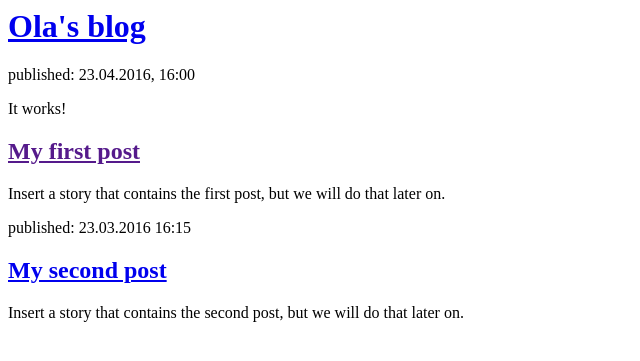
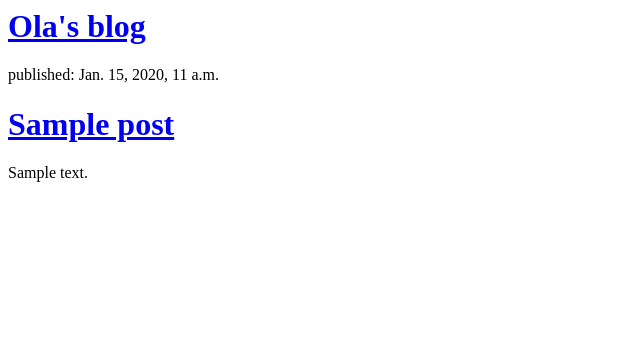
Before and after one commit to DjGrlsEsther/my-first-blog, a Django app: template blog/templates/blog/post_list.html in a window 1280 px wide. Shown: the top 361 px of the page, without its empty margins (0-640 px from the left). Run offline with Django 3.2, Linux system fonts and the light colour scheme; the template is opened without the code that fills it: values that come from a table or form of the project are taken from there, others are empty; tables that the repository leaves empty hold one stand-in row (values such as "Sample post").

Commit message:
Modified templates to display posts from database.

```diff
--- a/blog/templates/blog/post_list.html
+++ b/blog/templates/blog/post_list.html
@@ -10,17 +10,16 @@
 	<h1><a href=" ">Ola's blog</a></h1>
 </div>
 
+{% for post in posts %}
+
 <div>
-	<p>published: 23.04.2016, 16:00</p>
-	<p>It works!</p>
-	<h2><a href="">My first post</a></h2>
-	<p>Insert a story that contains the first post, but we will do that later on.</p>
+<p>published: {{ post.published_date }}</p>
+<h1><a href=" ">{{ post.title }}</a></h1>
+<p>{{post.text|linebreaks }}</p>
+
 </div>
 
-<div>
-	<p>published: 23.03.2016 16:15</p>
-	<h2><a href=" ">My second post</a></h2>
-	<p>Insert a story that contains the second post, but we will do that later on.</p>
-</div>
+{% endfor %}
+
 </body>
 </html>
--- a/blog/views.py
+++ b/blog/views.py
@@ -1,4 +1,7 @@
 from django.shortcuts import render
+from django.utils import timezone
+from .models import Post
 
 def post_list(request):
-	return render(request, 'blog/post_list.html', {})
+	posts = Post.objects.filter(published_date__lte=timezone.now()).order_by('published_date')
+	return render(request, 'blog/post_list.html', {'posts':posts})
```
